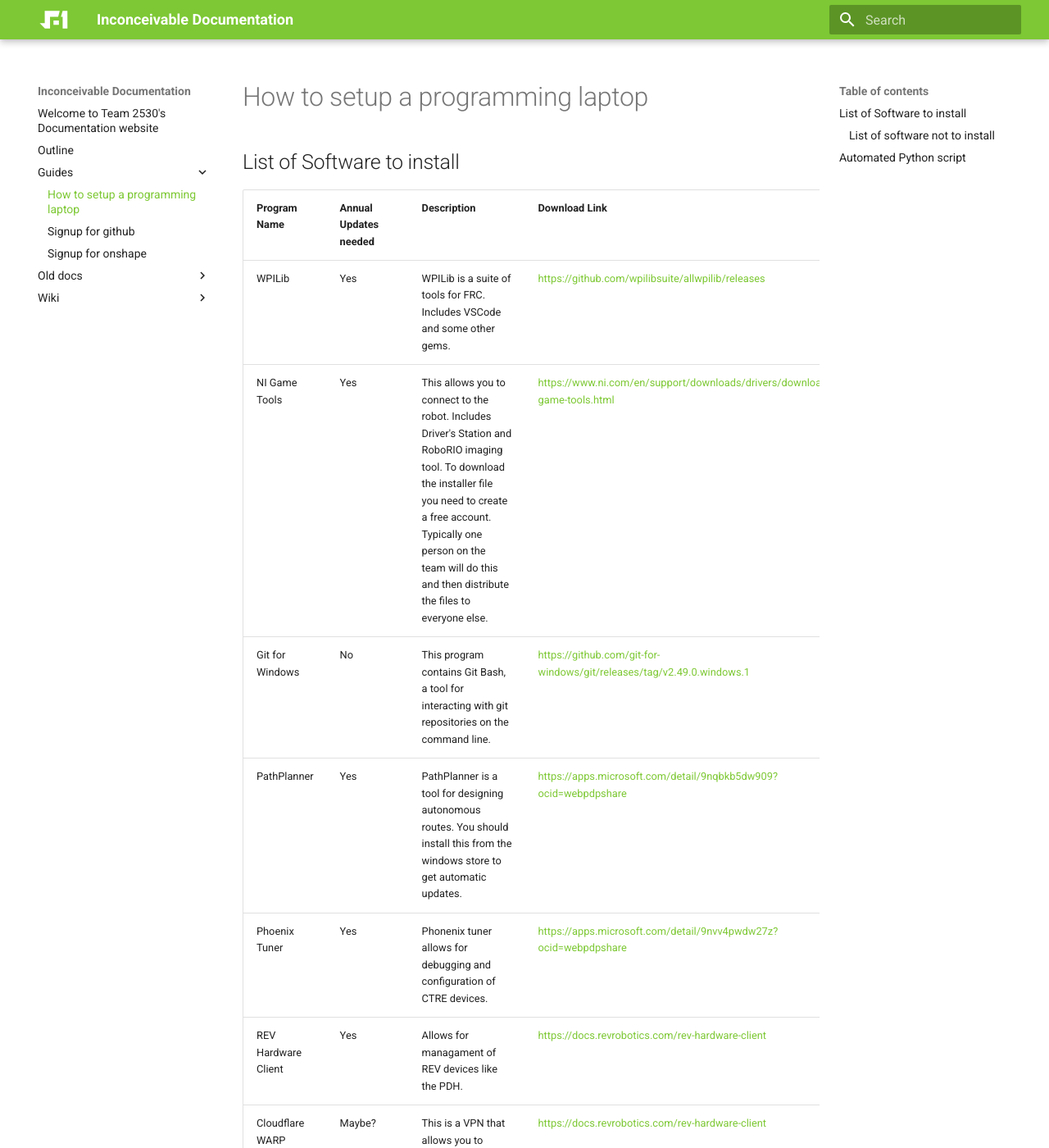
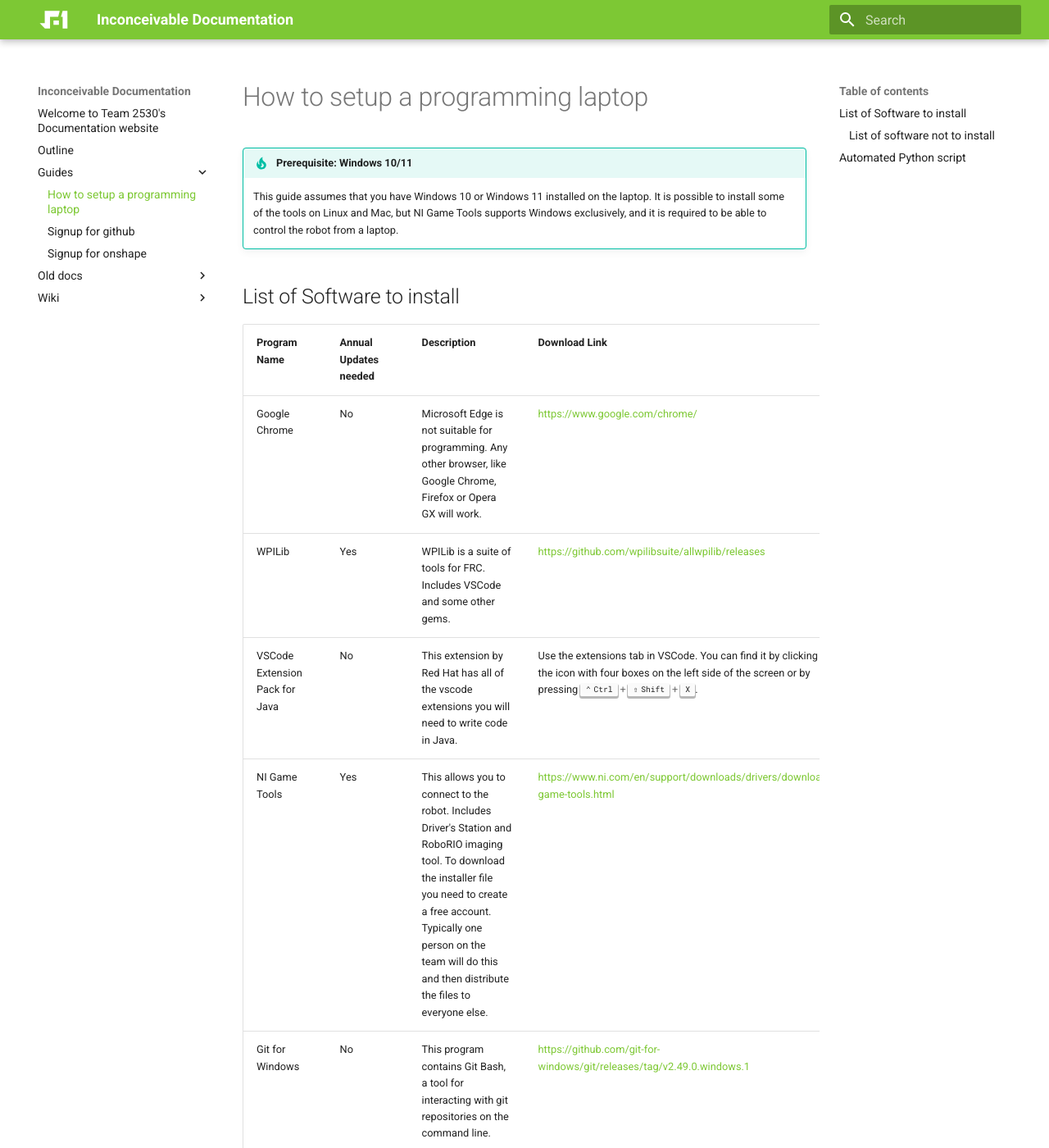
Before and after one commit to Team2530/Documentation, an MkDocs documentation site: the page built from docs/guides/programming-laptop-setup.md, in a window 1280 px wide and 1400 px high. Shown: the whole window at 82% size. Built offline with MkDocs 1.6.1 and Material for MkDocs 9.7.7, drawn with Linux system fonts in a browser that asks for light colours.

Commit message:
Update guide on programming laptop setup

```diff
--- a/docs/guides/programming-laptop-setup.md
+++ b/docs/guides/programming-laptop-setup.md
@@ -1,10 +1,16 @@
 # How to setup a programming laptop
+
+!!! tip "Prerequisite: Windows 10/11"
+
+    This guide assumes that you have Windows 10 or Windows 11 installed on the laptop. It is possible to install some of the tools on Linux and Mac, but NI Game Tools supports Windows exclusively, and it is required to be able to control the robot from a laptop.
 
 ## List of Software to install
 
 | Program Name | Annual Updates needed | Description                                                              | Download Link |
 | ------------ | --------------------- | ------------------------------------------------------------------------ | ------------- |
+| Google Chrome | No | Microsoft Edge is not suitable for programming. Any other browser, like Google Chrome, Firefox or Opera GX will work. | <https://www.google.com/chrome/> |
 | WPILib       | Yes                   | WPILib is a suite of tools for FRC. Includes VSCode and some other gems. | <https://github.com/wpilibsuite/allwpilib/releases> |
+| VSCode Extension Pack for Java | No | This extension by Red Hat has all of the vscode extensions you will need to write code in Java. | Use the extensions tab in VSCode. You can find it by clicking on the icon with four boxes on the left side of the screen or by pressing ++ctrl+shift+x++. |
 | NI Game Tools | Yes | This allows you to connect to the robot. Includes Driver's Station and RoboRIO imaging tool. To download the installer file you need to create a free account. Typically one person on the team will do this and then distribute the files to everyone else. | <https://www.ni.com/en/support/downloads/drivers/download.frc-game-tools.html> |
 | Git for Windows | No | This program contains Git Bash, a tool for interacting with git repositories on the command line. | <https://github.com/git-for-windows/git/releases/tag/v2.49.0.windows.1> |
 | PathPlanner | Yes | PathPlanner is a tool for designing autonomous routes. You should install this from the windows store to get automatic updates. | <https://apps.microsoft.com/detail/9nqbkb5dw909?ocid=webpdpshare> |
--- a/mkdocs.yml
+++ b/mkdocs.yml
@@ -51,6 +51,7 @@
       line_spans: __span
       pygments_lang_class: true
   - pymdownx.inlinehilite
+  - pymdownx.keys
   - pymdownx.snippets
   - pymdownx.superfences
   - pymdownx.tabbed:
```
